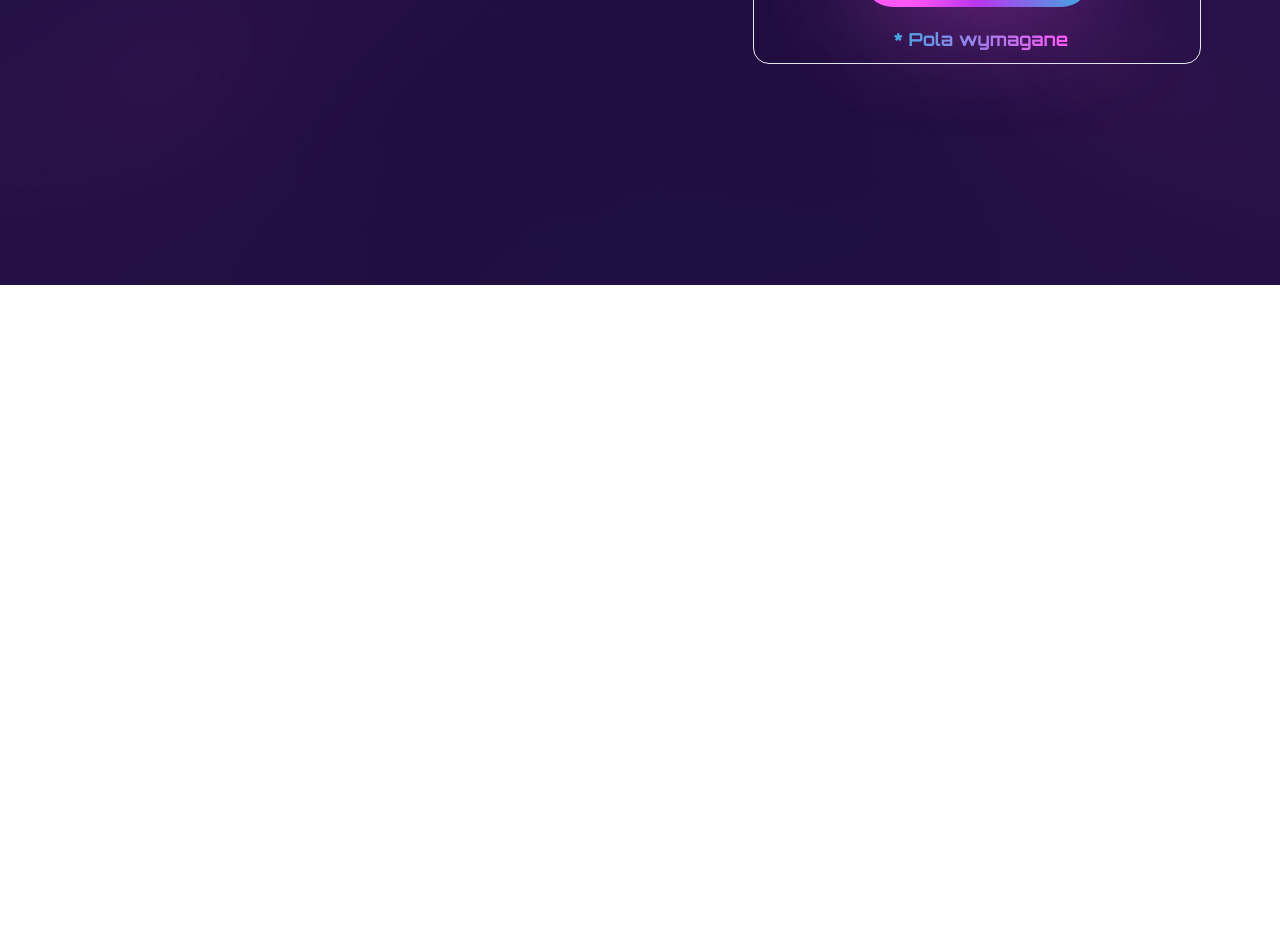
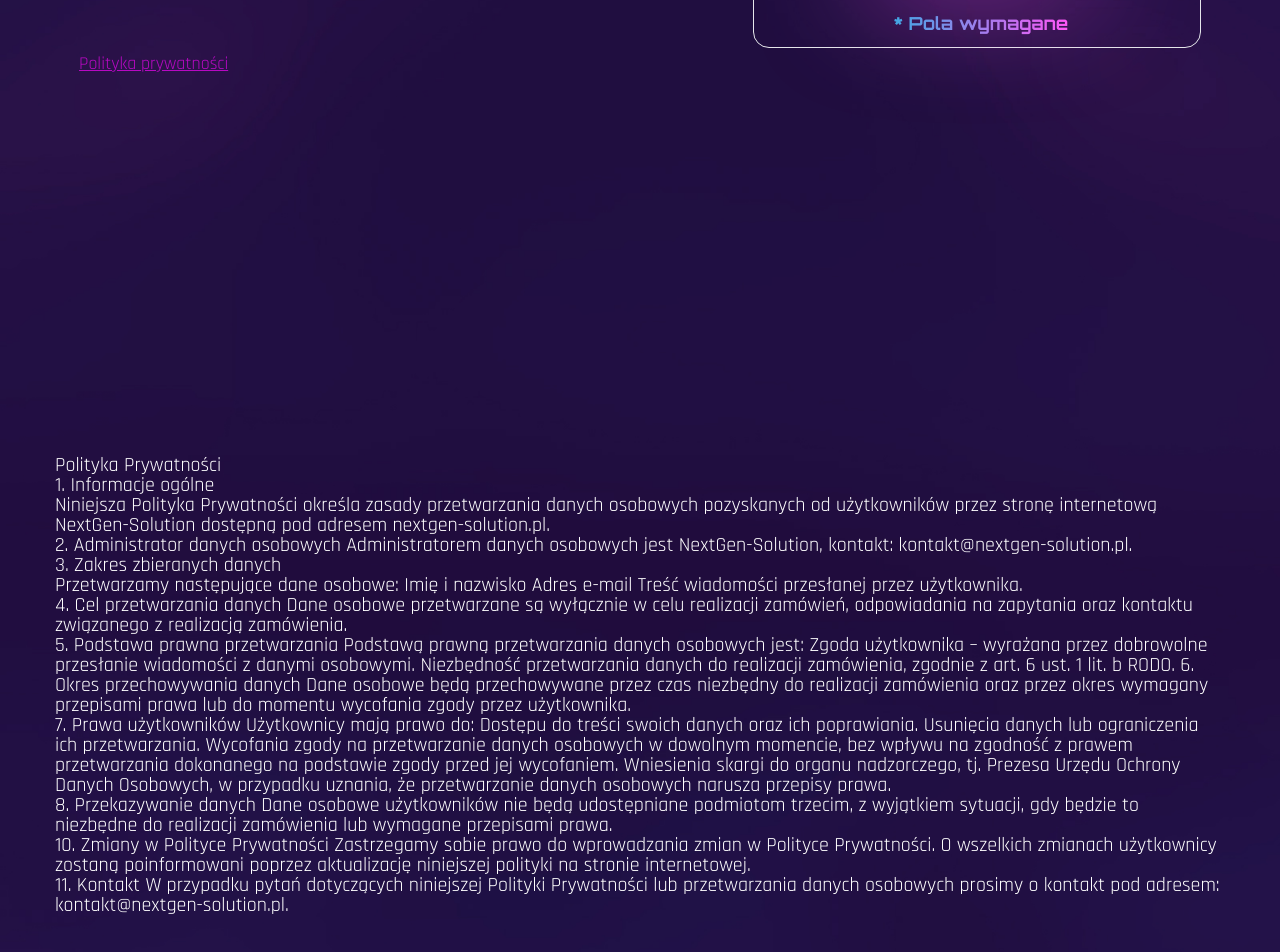
Before and after one commit to KamilJustynski/Portfolio, a React (Create React App) app: page / in a window 1280 px wide. Shown: the part 3679-4631 px from the top of the page. Before the commit the page ends 3964 px from the top, so only its background shows below. Built offline with nearby package versions, Linux system fonts and the light colour scheme; a web font is replaced by a local one.

Commit message:
privacy policy

```diff
--- a/src/App.tsx
+++ b/src/App.tsx
@@ -2,6 +2,7 @@ import { About } from "./components/About";
 import { Banner } from "./components/Banner";
 import { Contact } from "./components/Contact";
 import { Header } from "./components/Header";
+import { Info } from "./components/Info";
 import { Nav } from "./components/Nav";
 import { Services } from "./components/Services";
 import { Work } from "./components/Work";
@@ -15,6 +16,7 @@ const App = () => (
     <Services />
     <Work />
     <Contact />
+    <Info />
   </div>
 );
 
--- a/src/components/Banner.tsx
+++ b/src/components/Banner.tsx
@@ -31,7 +31,6 @@ export const Banner = () => {
               viewport={{ once: false, amount: 0.7 }}
               className="mb-6 text-[36px] lg:text-[50px] font-secondary font-semibold uppercase leading-[1]"
             >
-              {/* <span className="mr-4 text-white">I am a</span> */}
               <TypeAnimation
                 className="text-accent"
                 wrapper="span"
@@ -62,7 +61,11 @@ export const Banner = () => {
                   Kontakt
                 </Link>
               </button>
-              <Link to="work" smooth={true} className="text-gradient btn-link">
+              <Link
+                to="work"
+                smooth={true}
+                className="text-gradient cursor-pointer btn-link"
+              >
                 Portfolio
               </Link>
             </motion.div>
--- a/src/components/Contact.tsx
+++ b/src/components/Contact.tsx
@@ -2,6 +2,7 @@ import React, { useState } from "react";
 import { motion } from "framer-motion";
 import { fadeIn } from "../variant";
 import emailjs from "@emailjs/browser";
+import { Link } from "react-scroll";
 
 export const Contact: React.FC = () => {
   const [name, setName] = useState("");
@@ -66,7 +67,7 @@ export const Contact: React.FC = () => {
             initial="hidden"
             whileInView="show"
             viewport={{ once: false, amount: 0.3 }}
-            className="flex-1 border rounded-2xl lg:mt-20 flex flex-col gap-y-2 pb-2 p-6 items-center w-full max-w-md"
+            className="flex-1 border rounded-2xl  lg:mt-20 flex flex-col gap-y-2 pb-2 p-6 items-center w-full max-w-md"
           >
             <input
               type="text"
@@ -97,6 +98,21 @@ export const Contact: React.FC = () => {
             <p className="text-gradient ml-2 mt-2">* Pola wymagane</p>
           </motion.form>
         </div>
+        <motion.div
+          variants={fadeIn({ direction: "right", delay: 0.4 })}
+          initial="hidden"
+          whileInView="show"
+          viewport={{ once: false, amount: 0.3 }}
+        >
+          <Link
+            to="info"
+            spy={true}
+            smooth={true}
+            className="flex items-center justify-center lg:justify-start text-accent underline cursor-pointer"
+          >
+            Polityka prywatności
+          </Link>
+        </motion.div>
       </div>
     </section>
   );
--- /dev/null
+++ b/src/components/Info.tsx
@@ -0,0 +1,55 @@
+export const Info = () => {
+  return (
+    <section
+      id="info"
+      className="section min-h-screen flex items-center justify-center"
+    >
+      <div className="container mx-auto text-[10px] lg:text-[20px] leading-3 lg:leading-5">
+        Polityka Prywatności
+        <br />
+        1. Informacje ogólne
+        <br />
+        Niniejsza Polityka Prywatności określa zasady przetwarzania danych
+        osobowych pozyskanych od użytkowników przez stronę internetową
+        NextGen-Solution dostępną pod adresem nextgen-solution.pl.
+        <br />
+        2. Administrator danych osobowych Administratorem danych osobowych jest
+        NextGen-Solution, kontakt: kontakt@nextgen-solution.pl.
+        <br />
+        3. Zakres zbieranych danych <br />
+        Przetwarzamy następujące dane osobowe: Imię i nazwisko Adres e-mail
+        Treść wiadomości przesłanej przez użytkownika. <br />
+        4. Cel przetwarzania danych Dane osobowe przetwarzane są wyłącznie w
+        celu realizacji zamówień, odpowiadania na zapytania oraz kontaktu
+        związanego z realizacją zamówienia.
+        <br />
+        5. Podstawa prawna przetwarzania Podstawą prawną przetwarzania danych
+        osobowych jest: Zgoda użytkownika – wyrażana przez dobrowolne przesłanie
+        wiadomości z danymi osobowymi. Niezbędność przetwarzania danych do
+        realizacji zamówienia, zgodnie z art. 6 ust. 1 lit. b RODO. 6. Okres
+        przechowywania danych Dane osobowe będą przechowywane przez czas
+        niezbędny do realizacji zamówienia oraz przez okres wymagany przepisami
+        prawa lub do momentu wycofania zgody przez użytkownika. <br />
+        7. Prawa użytkowników Użytkownicy mają prawo do: Dostępu do treści
+        swoich danych oraz ich poprawiania. Usunięcia danych lub ograniczenia
+        ich przetwarzania. Wycofania zgody na przetwarzanie danych osobowych w
+        dowolnym momencie, bez wpływu na zgodność z prawem przetwarzania
+        dokonanego na podstawie zgody przed jej wycofaniem. Wniesienia skargi do
+        organu nadzorczego, tj. Prezesa Urzędu Ochrony Danych Osobowych, w
+        przypadku uznania, że przetwarzanie danych osobowych narusza przepisy
+        prawa. <br />
+        8. Przekazywanie danych Dane osobowe użytkowników nie będą udostępniane
+        podmiotom trzecim, z wyjątkiem sytuacji, gdy będzie to niezbędne do
+        realizacji zamówienia lub wymagane przepisami prawa.
+        <br />
+        10. Zmiany w Polityce Prywatności Zastrzegamy sobie prawo do
+        wprowadzania zmian w Polityce Prywatności. O wszelkich zmianach
+        użytkownicy zostaną poinformowani poprzez aktualizację niniejszej
+        polityki na stronie internetowej. <br />
+        11. Kontakt W przypadku pytań dotyczących niniejszej Polityki
+        Prywatności lub przetwarzania danych osobowych prosimy o kontakt pod
+        adresem: kontakt@nextgen-solution.pl.
+      </div>
+    </section>
+  );
+};
```
